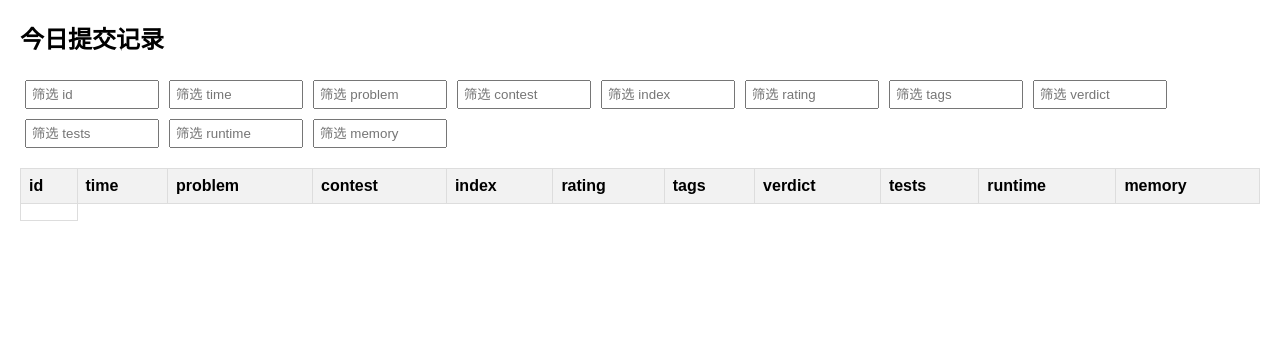
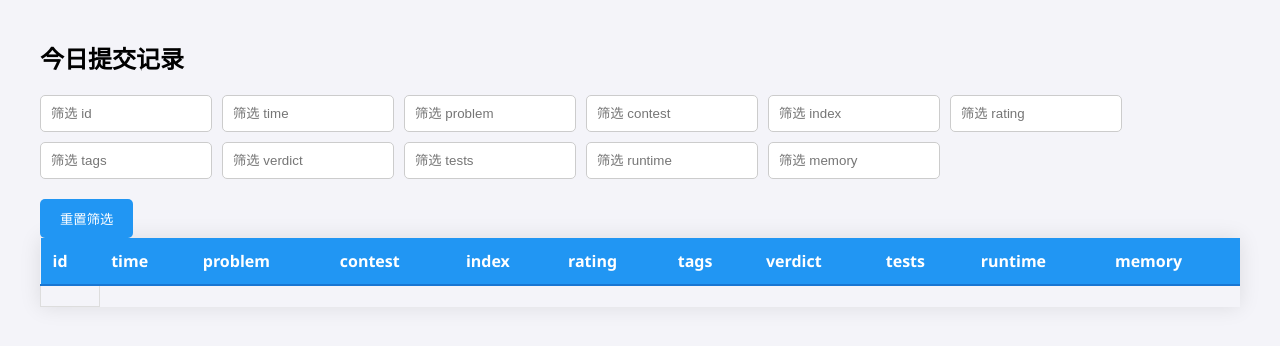
Before and after one commit to qmwneb946/daily, a plain HTML site: page index.html in a window 1280 px wide. Drawn offline with Linux system fonts and the light colour scheme.

Commit message:
Update index.html

```diff
--- a/index.html
+++ b/index.html
@@ -3,19 +3,104 @@
 <head>
     <title>Codeforces 今日提交记录</title>
     <style>
-        body { font-family: Arial, sans-serif; margin: 20px; }
-        #filters { margin-bottom: 15px; }
-        .filter { margin: 5px; padding: 5px; width: 120px; }
-        table { border-collapse: collapse; width: 100%; }
-        th, td { border: 1px solid #ddd; padding: 8px; text-align: left; }
-        th { background-color: #f2f2f2; }
-        tr:nth-child(even) { background-color: #f9f9f9; }
-        a { color: #2196F3; text-decoration: none; }
+        /* 全局字体和页边距 */
+        body {
+            font-family: 'Segoe UI', sans-serif;
+            margin: 40px;
+            background-color: #f4f4f9;
+        }
+
+        /* 筛选框容器样式 */
+        #filters {
+            margin-bottom: 20px;
+            display: flex;
+            flex-wrap: wrap;
+            gap: 10px;
+        }
+
+        /* 单个筛选输入框样式 */
+       .filter {
+            margin: 0;
+            padding: 10px;
+            width: 150px;
+            border: 1px solid #ccc;
+            border-radius: 5px;
+            transition: border-color 0.3s ease;
+        }
+
+        /* 输入框聚焦效果 */
+       .filter:focus {
+            border-color: #2196F3;
+            outline: none;
+        }
+
+        /* 表格样式 */
+        table {
+            border-collapse: collapse;
+            width: 100%;
+            box-shadow: 0 0 20px rgba(0, 0, 0, 0.1);
+        }
+
+        /* 表头样式 */
+        th {
+            background-color: #2196F3;
+            color: white;
+            padding: 12px;
+            text-align: left;
+            border-bottom: 2px solid #1976D2;
+        }
+
+        /* 表格单元格样式 */
+        td {
+            border: 1px solid #ddd;
+            padding: 10px;
+            text-align: left;
+        }
+
+        /* 奇偶行背景色区分 */
+        tr:nth-child(even) {
+            background-color: #f9f9f9;
+        }
+
+        /* 表格行悬停效果 */
+        tr:hover {
+            background-color: #e3f2fd;
+        }
+
+        /* 链接样式 */
+        a {
+            color: #2196F3;
+            text-decoration: none;
+            transition: color 0.3s ease;
+        }
+
+        /* 链接悬停效果 */
+        a:hover {
+            color: #1565C0;
+            text-decoration: underline;
+        }
+
+        /* 重置按钮样式 */
+        #resetButton {
+            padding: 10px 20px;
+            background-color: #2196F3;
+            color: white;
+            border: none;
+            border-radius: 5px;
+            cursor: pointer;
+            transition: background-color 0.3s ease;
+        }
+
+        /* 重置按钮悬停效果 */
+        #resetButton:hover {
+            background-color: #1976D2;
+        }
     </style>
 </head>
 <body>
     <h2>今日提交记录</h2>
     <div id="filters"></div>
+    <button id="resetButton">重置筛选</button>
     <table id="dataTable">
         <thead></thead>
         <tbody></tbody>
@@ -23,10 +108,13 @@
 
     <script>
         function loadCSV() {
+            // 从 CSV 文件中加载数据
             fetch('today.csv')
-                .then(response => response.text())
-                .then(data => {
+              .then(response => response.text())
+              .then(data => {
+                    // 分割数据为行，并移除表头行
                     const rows = data.split('\n').slice(1);
+                    // 解析表头
                     const headers = data.split('\n')[0].split(',');
 
                     // 创建筛选输入框
@@ -60,8 +148,8 @@
                             const td = document.createElement('td');
                             if (headers[index] === 'problem') {
                                 const contestId = cols[3];
-                                const index = cols[4];
-                                td.innerHTML  = `<a href="https://codeforces.com/problemset/problem/${contestId}/${index}"  target="_blank">${col}</a>`;
+                                const indexId = cols[4];
+                                td.innerHTML  = `<a href="https://codeforces.com/problemset/problem/${contestId}/${indexId}"  target="_blank">${col}</a>`;
                             } else {
                                 td.textContent  = col;
                             }
@@ -86,15 +174,26 @@
                     if (filterValue.includes('-'))  {
                         const [min, max] = filterValue.split('-').map(Number);
                         const rating = parseInt(cellValue) || 0;
-                        row.style.display  = (rating >= min && rating <= max) ? '' : 'none';
+                        row.style.display  = (rating >= min && rating <= max)? '' : 'none';
                         return;
                     }
                 }
 
-                row.style.display  = cellValue.includes(filterValue)  ? '' : 'none';
+                row.style.display  = cellValue.includes(filterValue)?  '' : 'none';
             });
         }
 
+        // 重置筛选按钮功能
+        const resetButton = document.getElementById('resetButton');
+        resetButton.addEventListener('click',  () => {
+            const filters = document.querySelectorAll('.filter');
+            filters.forEach(filter  => {
+                filter.value  = '';
+                filterTable({ target: filter });
+            });
+        });
+
+        // 页面加载完成后加载 CSV 数据
         window.onload  = loadCSV;
     </script>
 </body>
```
